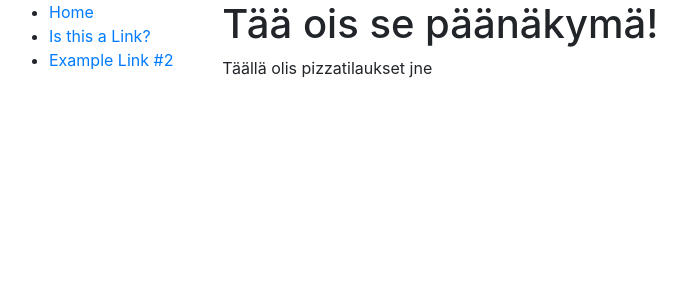
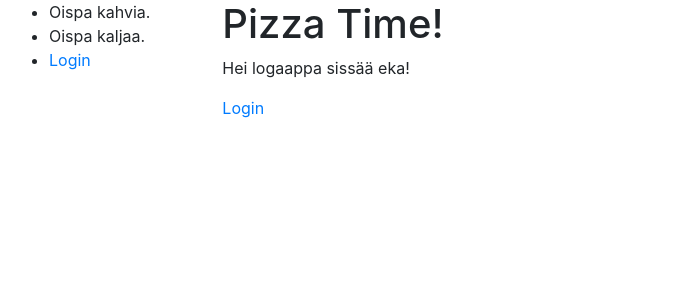
Before and after one commit to paavonelimarkka/pizza-app, a Django app: page / in a window 1280 px wide. Shown: the top 300 px of the page, without its empty margins (6-692 px from the left). Run offline with Django 3.2, Linux system fonts and the light colour scheme; some libraries are stand-ins or nearby versions.

Commit message:
EDIT templates. print welcome if user authenticated

```diff
--- a/login/templates/login.html
+++ b/login/templates/login.html
@@ -1,6 +1,14 @@
 {% extends "./base_generic.html" %}
 
 {% block content %}
-  <h1>Tää ois se päänäkymä!</h1>
-  <p>Täällä olis pizzatilaukset jne</p>
+
+    <h1>Pizza Time!</h1>
+
+    {% if user.is_authenticated %}
+        <p> Moi {{ user.get_username }}! Valmiina tilaan läskiä?</p>
+    {% else %}
+        <p>Hei logaappa sissää eka!</p>
+        <a href="{% url 'login'%}?next={{request.path}}">Login</a>
+    {% endif %}
+
 {% endblock %}
--- a/templates/base_generic.html
+++ b/templates/base_generic.html
@@ -15,9 +15,14 @@
       <div class="col-sm-2">
       {% block sidebar %}
         <ul class="sidebar-nav">
-          <li><a href="{% url 'login' %}">Home</a></li>
-          <li><a href="">Is this a Link?</a></li>
-          <li><a href="">Example Link #2</a></li>
+        <li>Oispa kahvia.</a></li>
+        <li>Oispa kaljaa.</li>
+        {% if user.is_authenticated %}
+            <li>User: {{ user.get_username }}</li>
+            <li><a href="{% url 'logout'%}?next={{request.path}}">Logout</a></li>
+        {% else %}
+            <li><a href="{% url 'login'%}?next={{request.path}}">Login</a></li>
+        {% endif %}
         </ul>
      {% endblock %}
       </div>
```
